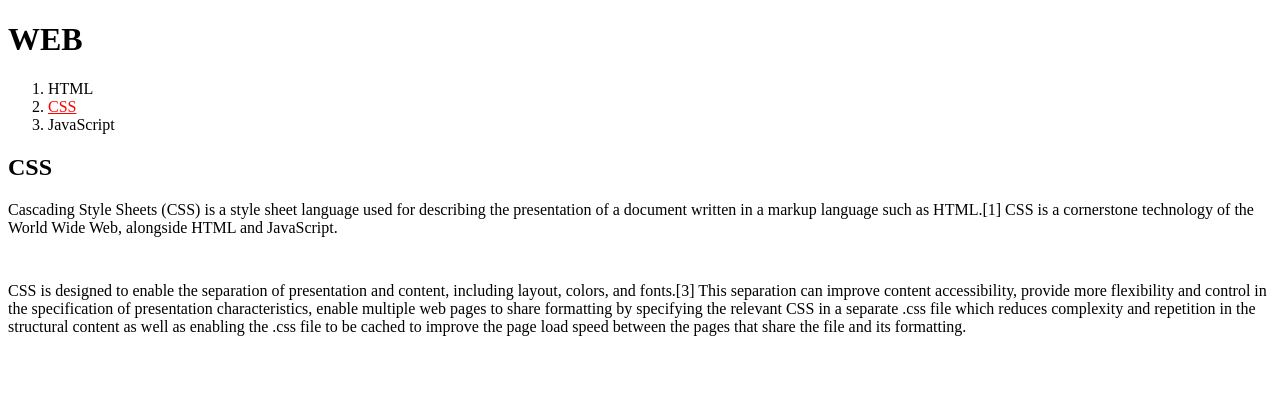
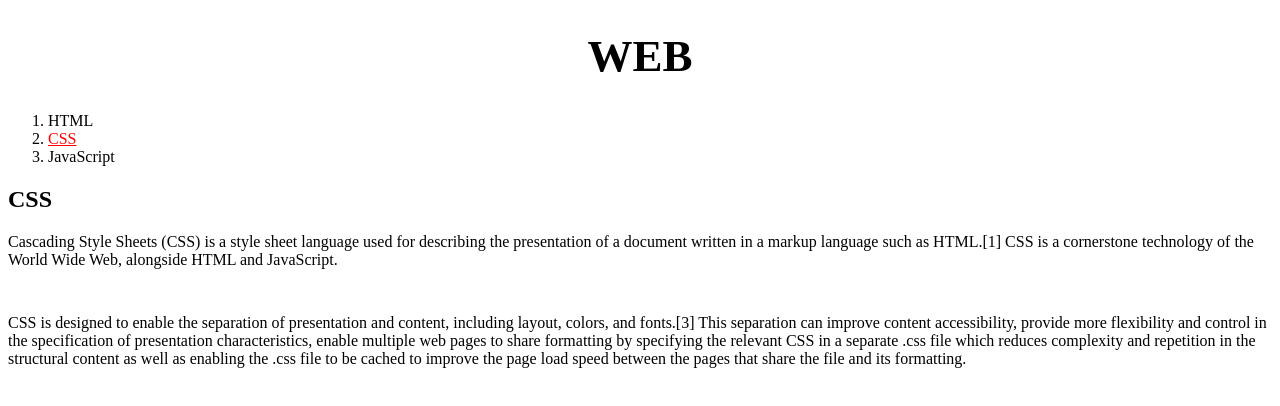
Before and after one commit to dandoc/Web, a plain HTML site: page 2.html in a window 1280 px wide. Drawn offline with Linux system fonts and the light colour scheme.

Commit message:
about property

```diff
--- a/2.html
+++ b/2.html
@@ -8,6 +8,10 @@
   a {
     color:black;
     text-decoration: none;
+  }
+  h1 {
+    font-size:45px;
+    text-align:center;
   }
 </style>
 
```
